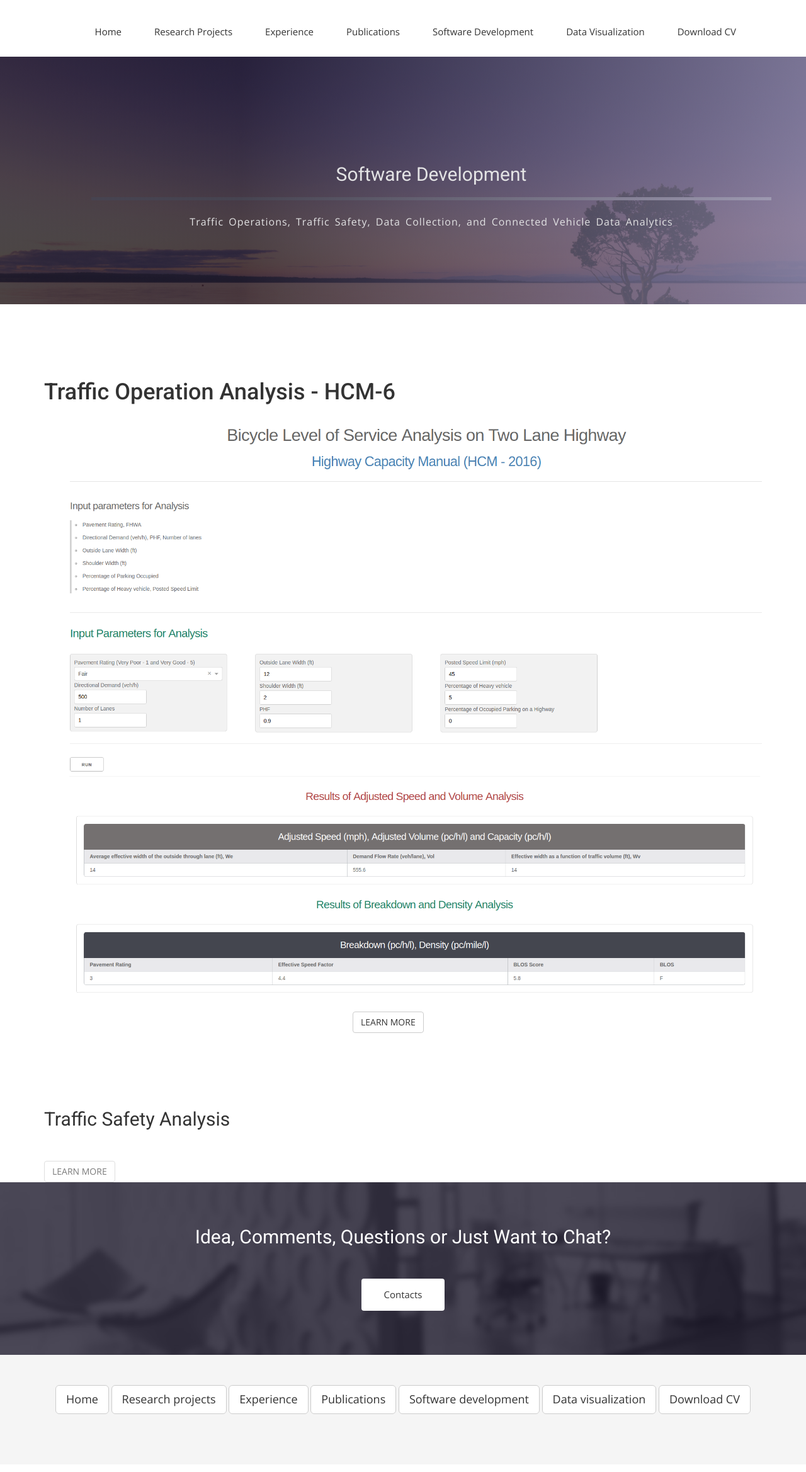
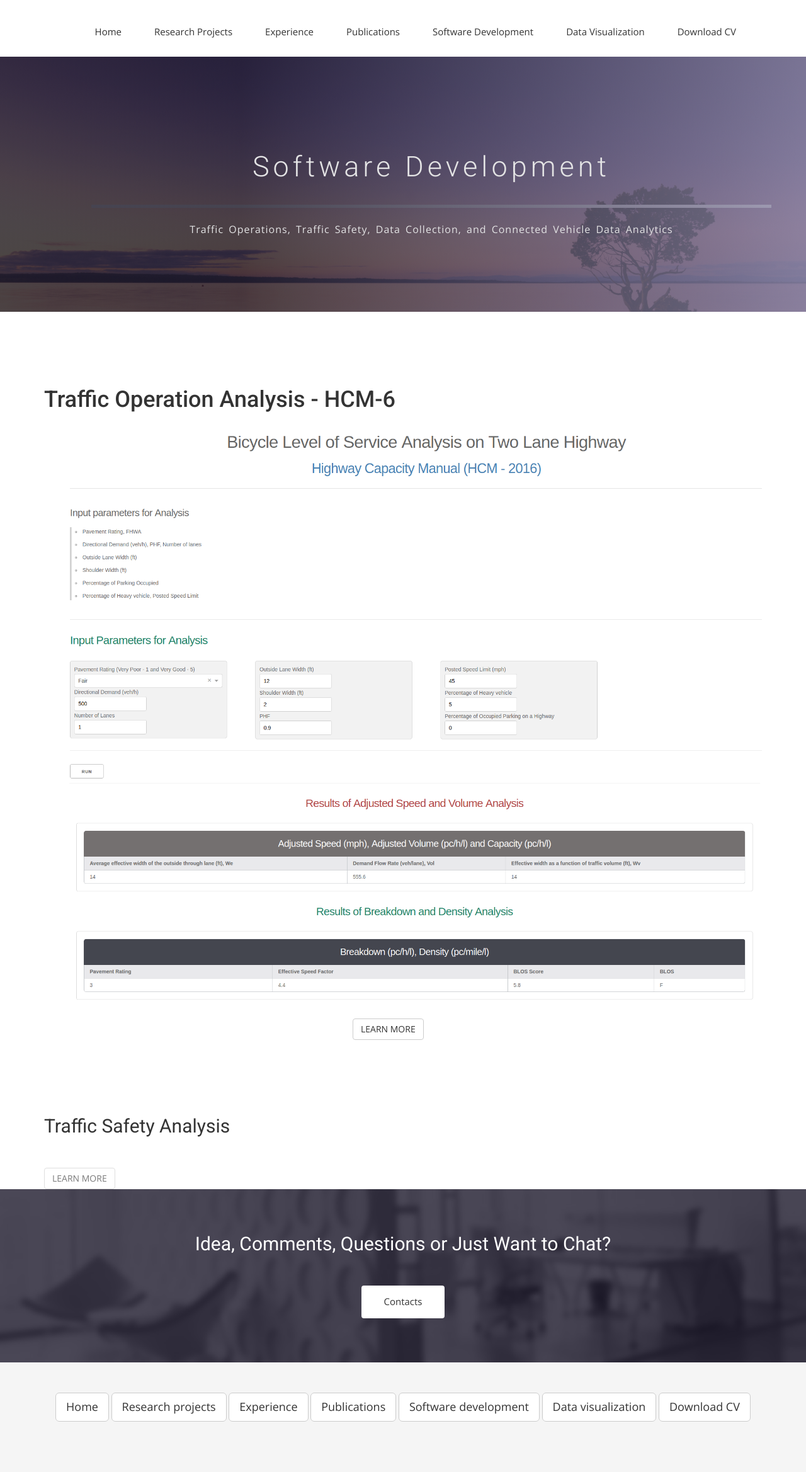
Before and after one commit to ekidando/Emma, a Jekyll site: the page built from software.html, in a window 1280 px wide. Shown: the whole page at 63% size. Built offline with Jekyll 4.4.1, drawn with Linux system fonts in a browser that asks for light colours; nearby versions of some CDN libraries; some web fonts are replaced.

Commit message:
Update software.html

```diff
--- a/software.html
+++ b/software.html
@@ -11,7 +11,7 @@ published: true
     <div class="row">
         <div class="block">
 
-          <h2 class="animated fadeInUp">Software Development </h2>
+          <h1 class="animated fadeInUp">Software Development </h1>
           <hr style="height:5px; border:none; color:#e2e2e2; background-color:#e2e2e2;">
          <p class="animated fadeInUp"> Traffic Operations, Traffic Safety, Data Collection, and Connected Vehicle Data Analytics</p>
 
```
